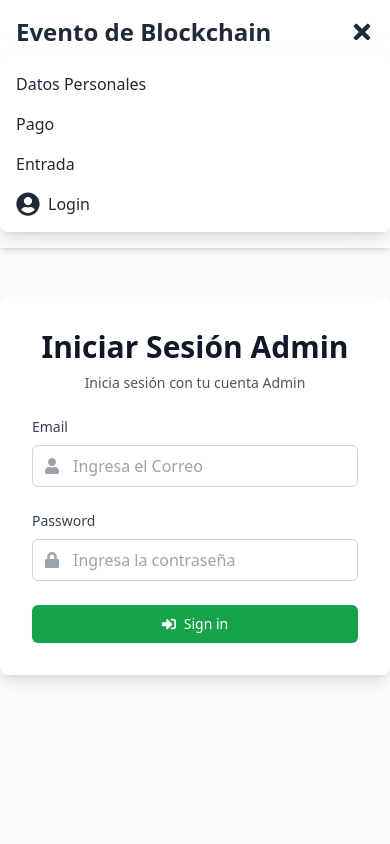
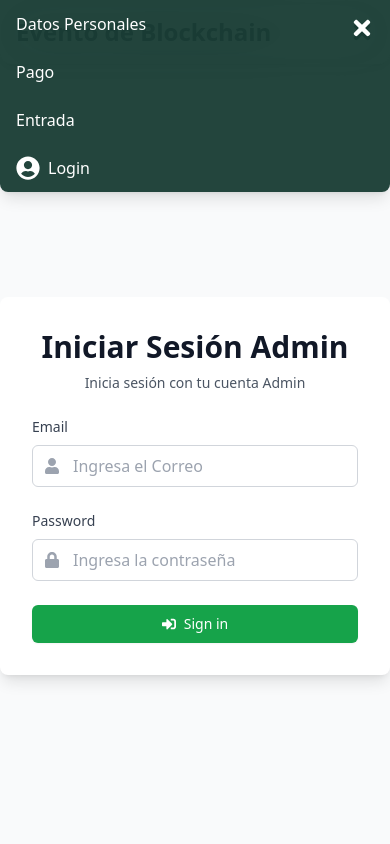
Before and after one commit to TheAlem/Entrada-de-eventos, a React (Vite) app: page /login in a window 390 px wide. Both pictures are taken after a click on the button 362 px from the left and 32 px from the top of the page. Shown: the top 844 px of the page. Built offline with nearby package versions, Linux system fonts and the light colour scheme; no server answers.

Commit message:
Falta pulir lo del token y terminamos casi al completo, falta bnb

```diff
--- a/src/App.jsx
+++ b/src/App.jsx
@@ -1,5 +1,5 @@
-import React, { useContext } from 'react';
-import { BrowserRouter as Router, Route, Routes, Navigate } from 'react-router-dom';
+import React from 'react';
+import { BrowserRouter as Router, Route, Routes } from 'react-router-dom';
 import Navbar from './components/Navbar';
 import Home from './components/Home';
 import PersonalDataForm from './components/PersonalDataForm';
@@ -11,16 +11,13 @@ import Escaneo from './components/admin/QRScanner';
 import AdminDashboard from './components/admin/admin';
 import ProtectedRoute from './components/ProtectedRoute';
 import { AuthProvider } from './Firebase/context/AuthContext';
-import { TokenProvider, useToken } from './Firebase/context/TokenContext';
-
-function TokenProtectedRoute({ children }) {
-  const { token } = useToken();
-  return token ? children : <Navigate to="/personal-data" />;
-}
+import { TokenProvider } from './Firebase/context/TokenContext';
+import TokenProtectedRoute from './components/TokenProtectedRoute';
 
 function App() {
   return (
     <AuthProvider>
+      <TokenProvider>
         <Router>
           <div className="min-h-screen flex flex-col">
             <Navbar />
@@ -36,7 +33,14 @@ function App() {
                     </TokenProtectedRoute>
                   }
                 />
-              <Route path="/entry/:token" element={<TokenProtectedRoute><EntryQR /></TokenProtectedRoute>} />
+                <Route
+                  path="/entry/:token"
+                  element={
+                    <TokenProtectedRoute>
+                      <EntryQR />
+                    </TokenProtectedRoute>
+                  }
+                />
                 <Route path="/login" element={<Login />} />
                 <Route
                   path="/EscaneoQR"
@@ -59,6 +63,7 @@ function App() {
             <Footer />
           </div>
         </Router>
+      </TokenProvider>
     </AuthProvider>
   );
 }
--- a/src/Firebase/context/TokenContext.jsx
+++ b/src/Firebase/context/TokenContext.jsx
@@ -1,4 +1,5 @@
-import React, { createContext, useState, useContext } from 'react';
+import React, { createContext, useState, useContext, useEffect } from 'react';
+import { useAuth } from './AuthContext';
 
 const TokenContext = createContext();
 
@@ -7,7 +8,26 @@ export function useToken() {
 }
 
 export function TokenProvider({ children }) {
+    const { currentUser, isAdmin } = useAuth();
     const [token, setToken] = useState(localStorage.getItem('userToken') || null);
+
+    useEffect(() => {
+        if (isAdmin) {
+            const adminToken = `admin-token-for-${currentUser.uid}`;
+            localStorage.setItem('adminToken', adminToken);
+            setToken(adminToken);
+        } else if (currentUser && !isAdmin) {
+            const userToken = localStorage.getItem('userToken');
+            if (userToken) {
+                setToken(userToken);
+            } else {
+                setToken(null);
+            }
+        } else {
+            localStorage.removeItem('userToken');
+            setToken(null);
+        }
+    }, [currentUser, isAdmin]);
 
     const updateToken = (newToken) => {
         localStorage.setItem('userToken', newToken);
--- a/src/components/Footer.jsx
+++ b/src/components/Footer.jsx
@@ -2,7 +2,7 @@ import React from 'react';
 
 function Footer() {
     return (
-        <footer className="shadow-md border-t border-gray-700 py-8" style={{ backgroundColor: '#183c33' }}>
+        <footer className="shadow-md border-t border-gray-700 py-8 " style={{ backgroundColor: '#183c33' }}>
             <div className="container mx-auto px-4 flex flex-col md:flex-row justify-between items-center">
                 <div className="text-gray-200 text-center md:text-left mb-4 md:mb-0">
                     <h2 className="text-xl font-bold">Evento de Blockchain</h2>
--- a/src/components/Navbar.jsx
+++ b/src/components/Navbar.jsx
@@ -7,7 +7,7 @@ function Navbar() {
     const [isScrolled, setIsScrolled] = useState(false);
     const location = useLocation();
     const isHomePage = location.pathname === '/';
-    const token = localStorage.getItem('userToken'); // Retrieve the token from local storage
+    const token = localStorage.getItem('userToken');
 
     const toggleMobileMenu = () => {
         setIsMobileMenuOpen(!isMobileMenuOpen);
@@ -26,41 +26,70 @@ function Navbar() {
     }, []);
 
     const navbarClass = `fixed top-0 left-0 right-0 z-50 transition-all duration-300 ease-in-out
-        bg-white bg-opacity-20 backdrop-blur-lg shadow-md ${isScrolled ? 'py-2' : 'py-4'}`;
+        bg-white bg-opacity-20 backdrop-blur-lg shadow-md ${isScrolled ? 'py-2' : 'py-4'} rounded-b-xl`;
 
-    const linkClass = `hover:text-green-500 transition duration-300 ease-in-out transform hover:-translate-y-1
+    const eventLinkClass = `hover:text-green-500 transition duration-300 ease-in-out transform hover:-translate-y-1
         ${isHomePage && !isScrolled ? 'text-white' : 'text-gray-800'}`;
+
+    const linkClass = `relative overflow-hidden group
+        ${isHomePage && !isScrolled ? 'text-white' : 'text-gray-800'}`;
+
+    const underlineClass = `absolute bottom-0 left-0 w-full h-0.5 bg-green-500 transform scale-x-0
+        group-hover:scale-x-100 transition-transform duration-300 ease-out origin-left`;
+
+    const mobileMenuClass = `md:hidden fixed top-0 left-0 right-0 bg-[#183c33] bg-opacity-95 backdrop-blur-xl shadow-lg rounded-b-lg
+        transition-transform duration-500 ease-in-out text-white transform ${isMobileMenuOpen ? 'translate-y-0' : '-translate-y-full'} z-40`;
+
+    const mobileLinkClass = `flex px-4 py-3 hover:bg-[#1f4d40] rounded-md transition-colors duration-300 ease-in-out`;
+
+    const closeIconClass = `absolute top-4 right-4 text-white text-2xl cursor-pointer`;
 
     return (
         <nav className={navbarClass}>
             <div className="container mx-auto px-4 flex justify-between items-center">
                 <div className="text-2xl font-extrabold">
-                    <Link to="/" className={linkClass}>Evento de Blockchain</Link>
+                    <Link to="/" className={eventLinkClass}>Evento de Blockchain</Link>
                 </div>
                 <div className="hidden md:flex space-x-6">
-                    <Link to="/personal-data" className={linkClass}>Datos Personales</Link>
-                    <Link to="/payment" className={linkClass}>Pago</Link>
-                    <Link to={`/entry/${token}`} className={linkClass}>Entrada</Link> {/* Dynamically use token */}
-                    <Link to="/login" className={`${linkClass} flex items-center`}>
+                    <Link to="/personal-data" className={linkClass}>
+                        Datos Personales
+                        <span className={underlineClass}></span>
+                    </Link>
+                    <Link to="/payment" className={linkClass}>
+                        Pago
+                        <span className={underlineClass}></span>
+                    </Link>
+                    <Link to={`/entry/${token}`} className={linkClass}>
+                        Entrada
+                        <span className={underlineClass}></span>
+                    </Link>
+                    <Link to="/login" className={`${eventLinkClass} flex items-center`}>
                         <FaUserCircle className="text-2xl" />
                     </Link>
                 </div>
                 <div className="md:hidden flex items-center">
-                    <button onClick={toggleMobileMenu} className={`focus:outline-none ${linkClass}`}>
+                    <button onClick={toggleMobileMenu} className={`focus:outline-none ${eventLinkClass}`}>
                         {isMobileMenuOpen ? <FaTimes className="text-2xl" /> : <FaBars className="text-2xl" />}
                     </button>
                 </div>
             </div>
-            {isMobileMenuOpen && (
-                <div className="md:hidden bg-white bg-opacity-90 backdrop-blur-lg shadow-lg rounded-lg mt-2 py-2 transition-opacity duration-500 ease-out">
-                    <Link to="/personal-data" className="block text-gray-800 hover:text-green-500 px-4 py-2" onClick={toggleMobileMenu}>Datos Personales</Link>
-                    <Link to="/payment" className="block text-gray-800 hover:text-green-500 px-4 py-2" onClick={toggleMobileMenu}>Pago</Link>
-                    <Link to={`/entry/${token}`} className="block text-gray-800 hover:text-green-500 px-4 py-2" onClick={toggleMobileMenu}>Entrada</Link> {/* Dynamically use token */}
-                    <Link to="/login" className="block text-gray-800 hover:text-green-500 px-4 py-2 flex items-center" onClick={toggleMobileMenu}>
-                        <FaUserCircle className="text-2xl mr-2" /> Login
-                    </Link>
-                </div>
-            )}
+            <div className={mobileMenuClass}>
+                {isMobileMenuOpen && (
+                    <FaTimes className={closeIconClass} onClick={toggleMobileMenu} />
+                )}
+                <Link to="/personal-data" className={mobileLinkClass} onClick={toggleMobileMenu}>
+                    Datos Personales
+                </Link>
+                <Link to="/payment" className={mobileLinkClass} onClick={toggleMobileMenu}>
+                    Pago
+                </Link>
+                <Link to={`/entry/${token}`} className={mobileLinkClass} onClick={toggleMobileMenu}>
+                    Entrada
+                </Link>
+                <Link to="/login" className={`${mobileLinkClass} flex items-center`} onClick={toggleMobileMenu}>
+                    <FaUserCircle className="text-2xl mr-2" /> Login
+                </Link>
+            </div>
         </nav>
     );
 }
--- a/src/components/PersonalDataForm.jsx
+++ b/src/components/PersonalDataForm.jsx
@@ -1,6 +1,7 @@
 import React, { useState, useEffect } from 'react';
 import { v4 as uuidv4 } from 'uuid';
 import { saveDataToFirestore, listenToFirestoreUpdates } from '../Firebase/PersonalData/BkForm';
+import { useToken } from '../Firebase/context/TokenContext';
 import 'tailwindcss/tailwind.css';
 
 const PersonalDataForm = () => {
@@ -18,7 +19,7 @@
       studentId: null,
   });
   const [message, setMessage] = useState('');
-    const [token, setToken] = useState(localStorage.getItem('userToken') || null);
+  const { token, updateToken } = useToken(); // Obtén el token y updateToken desde el contexto
 
   useEffect(() => {
       if (token) {
@@ -33,7 +34,7 @@
   const generateAndStoreToken = () => {
       const newToken = uuidv4();
       localStorage.setItem('userToken', newToken);
-      setToken(newToken);
+      updateToken(newToken); // Actualiza el token en el contexto
       return newToken;
   };
 
@@ -53,7 +54,7 @@
 
   const clearSession = () => {
       localStorage.removeItem('userToken');
-      setToken(null);
+      updateToken(null); // Limpia el token en el contexto
   };
 
   const handleChange = (e) => {
@@ -78,6 +79,9 @@
 
       const result = await saveDataToFirestore(formDataWithToken);
       if (result.success) {
+          // Actualiza el token en el TokenContext para asegurar que esté disponible
+          updateToken(userToken);
+
           if (formData.academicLevel === 'Student') {
               setMessage('Tus datos están en revisión. Serás redirigido una vez sean aprobados.');
           } else {
--- a/src/components/ProtectedRoute.jsx
+++ b/src/components/ProtectedRoute.jsx
@@ -3,12 +3,18 @@ import { Navigate } from 'react-router-dom';
 import { useAuth } from '../Firebase/context/AuthContext';
 
 function ProtectedRoute({ children }) {
-    const { currentUser } = useAuth();
+    const { currentUser, isAdmin } = useAuth();
 
     if (!currentUser) {
         return <Navigate to="/login" />;
     }
 
+    // Si es admin, puede acceder a cualquier ruta protegida
+    if (isAdmin) {
+        return children;
+    }
+
+    // Si no es admin, puedes redirigir a una página de acceso no autorizado o permitir el acceso si es aplicable
     return children;
 }
 
--- /dev/null
+++ b/src/components/TokenProtectedRoute.jsx
@@ -0,0 +1,17 @@
+import React from 'react';
+import { Navigate } from 'react-router-dom';
+import { useToken } from '../Firebase/context/TokenContext';
+import { useAuth } from '../Firebase/context/AuthContext';
+
+function TokenProtectedRoute({ children }) {
+    const { token } = useToken();
+    const { isAdmin } = useAuth();
+
+    if (isAdmin) {
+        return children;
+    }
+
+    return token ? children : <Navigate to="/personal-data" />;
+}
+
+export default TokenProtectedRoute;
--- a/src/main.jsx
+++ b/src/main.jsx
@@ -6,8 +6,6 @@ import './index.css'
 
 ReactDOM.createRoot(document.getElementById('root')).render(
   <React.StrictMode>
-  <TokenProvider>
     <App />
-  </TokenProvider>
   </React.StrictMode>
 )
```
Also changed, not shown: src/Firebase/context/AuthContext.jsx (+15 -46 lines), src/components/admin/admin.jsx (+24 -6 lines). Lines whose indentation alone changed are shown as unchanged.
